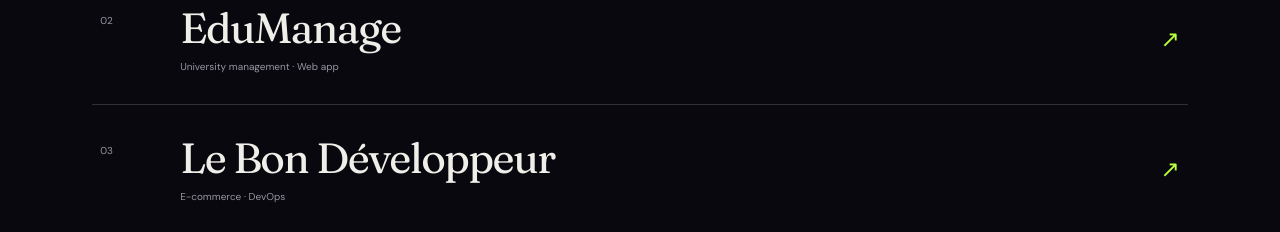
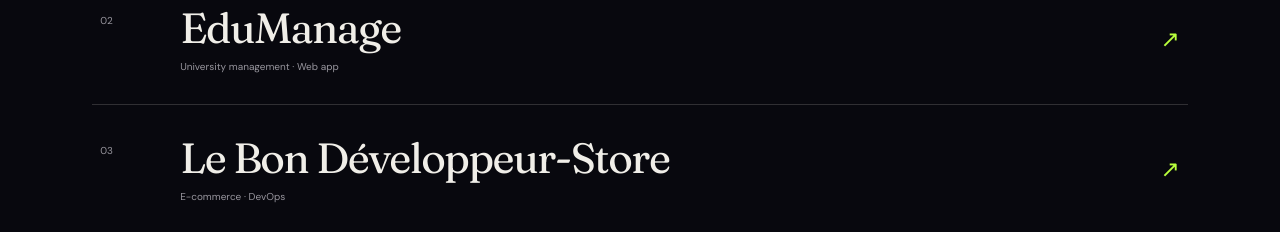
Before and after one commit to Gadourmh/Gadourmh.github.io., a plain HTML site: page index.html in a window 1280 px wide. Shown: the part 1460-1692 px from the top of the page. Drawn offline with Linux system fonts and the light colour scheme.

Commit message:
Add files via upload

```diff
--- a/index.html
+++ b/index.html
@@ -55,7 +55,7 @@
           <span class="project-no">02</span><div class="project-info"><h3>EduManage</h3><p>University management · Web app</p><p class="project-detail">A single place to manage students, teachers, classes, courses, and departments.</p></div><div class="project-preview"><img src="project3.png" alt="EduManage university management platform" loading="lazy"></div><span class="project-arrow" aria-hidden="true">↗</span>
         </a>
         <a class="project-row reveal" href="#contact" aria-label="Discuss Le Bon Développeur store">
-          <span class="project-no">03</span><div class="project-info"><h3>Le Bon Développeur</h3><p>E-commerce · DevOps</p><p class="project-detail">An e-commerce application, developed and deployed with a CI/CD delivery pipeline.</p></div><div class="project-preview"><img src="project2.png" alt="Le Bon Développeur e-commerce store" loading="lazy"></div><span class="project-arrow" aria-hidden="true">↗</span>
+          <span class="project-no">03</span><div class="project-info"><h3>Le Bon Développeur-Store</h3><p>E-commerce · DevOps</p><p class="project-detail">An e-commerce application, developed and deployed with a CI/CD delivery pipeline.</p></div><div class="project-preview"><img src="project2.png" alt="Le Bon Développeur e-commerce store" loading="lazy"></div><span class="project-arrow" aria-hidden="true">↗</span>
         </a>
       </div>
       <p class="projects-note reveal"><span class="lime">+</span> Interfaces that solve real problems, built end to end.</p>
```
